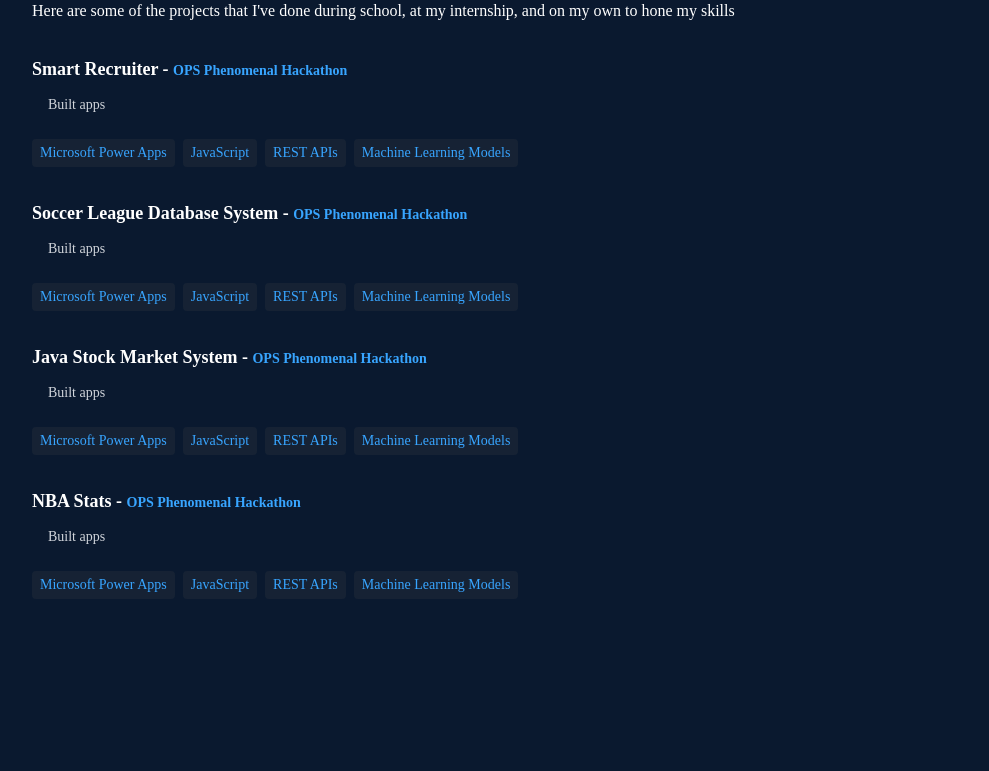
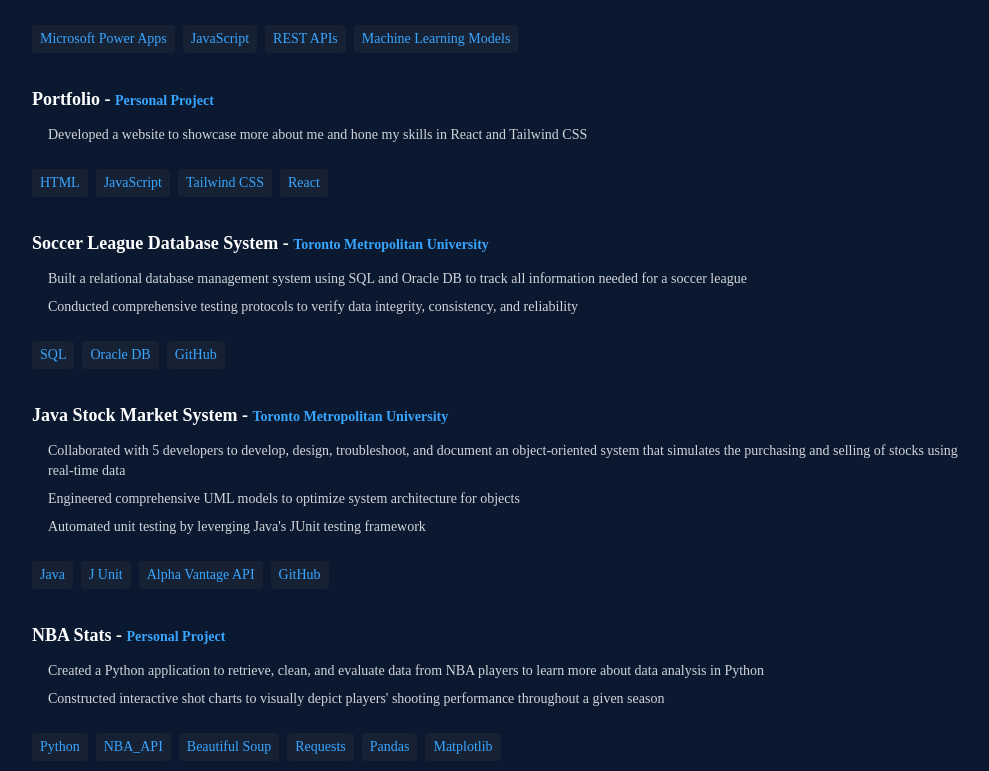
Before and after one commit to mithun-s14/portfolio-react-new, a React (Create React App) app: page / in a window 1280 px wide. Shown: the part 3329-4100 px from the top of the page, without its empty margins (124-1113 px from the left). Built offline with nearby package versions, Linux system fonts and the light colour scheme.

Commit message:
Update Projects.jsx

```diff
--- a/src/components/Projects.jsx
+++ b/src/components/Projects.jsx
@@ -17,7 +17,9 @@
                     Smart Recruiter - <span className='text-sm text-[#38A5FF]'>OPS Phenomenal Hackathon</span>
                   </p>
                   <ol className='text-gray-300 mb-4 text-sm'>
-                    <li className='py-1'>Built apps</li>
+                    <li className='py-1'>Developed an all-in-one recruitment platform securing 2nd place in the OPS Phenomenal Hackathon by leveraging Microsoft's tools to significantly
+                    reduce time spent during the hiring process</li>
+                    <li className='py-1'>Utilized Microsoft's 'Category Classification Model' to detect the likelihood of an application being composed by AI</li>
                   </ol>
                   <div className='flex flex-wrap space-x-2'>
                     <span className='mt-1 rounded bg-[#2f343d53] px-2 py-1 text-sm font-medium text-[#38A5FF]'>Microsoft Power Apps</span>
@@ -34,16 +36,16 @@
 
                 <div className='flex flex-col'>
                   <p className='mb-2 font-semibold text-lg'>
-                    Soccer League Database System - <span className='text-sm text-[#38A5FF]'>OPS Phenomenal Hackathon</span>
+                    Portfolio - <span className='text-sm text-[#38A5FF]'>Personal Project</span>
                   </p>
                   <ol className='text-gray-300 mb-4 text-sm'>
-                    <li className='py-1'>Built apps</li>
+                    <li className='py-1'>Developed a website to showcase more about me and hone my skills in React and Tailwind CSS</li>
                   </ol>
                   <div className='flex flex-wrap space-x-2'>
-                    <span className='mt-1 rounded bg-[#2f343d53] px-2 py-1 text-sm font-medium text-[#38A5FF]'>Microsoft Power Apps</span>
+                    <span className='mt-1 rounded bg-[#2f343d53] px-2 py-1 text-sm font-medium text-[#38A5FF]'>HTML</span>
                     <span className='mt-1 rounded bg-[#2f343d53] px-2 py-1 text-sm font-medium text-[#38A5FF]'>JavaScript</span>
-                    <span className='mt-1 rounded bg-[#2f343d53] px-2 py-1 text-sm font-medium text-[#38A5FF]'>REST APIs</span>
-                    <span className='mt-1 rounded bg-[#2f343d53] px-2 py-1 text-sm font-medium text-[#38A5FF]'>Machine Learning Models</span>
+                    <span className='mt-1 rounded bg-[#2f343d53] px-2 py-1 text-sm font-medium text-[#38A5FF]'>Tailwind CSS</span>
+                    <span className='mt-1 rounded bg-[#2f343d53] px-2 py-1 text-sm font-medium text-[#38A5FF]'>React</span>
                   </div>
                 </div>
               </div>
@@ -54,16 +56,16 @@
 
                 <div className='flex flex-col'>
                   <p className='mb-2 font-semibold text-lg'>
-                    Java Stock Market System - <span className='text-sm text-[#38A5FF]'>OPS Phenomenal Hackathon</span>
+                    Soccer League Database System - <span className='text-sm text-[#38A5FF]'>Toronto Metropolitan University</span>
                   </p>
                   <ol className='text-gray-300 mb-4 text-sm'>
-                    <li className='py-1'>Built apps</li>
+                    <li className='py-1'>Built a relational database management system using SQL and Oracle DB to track all information needed for a soccer league</li>
+                    <li className='py-1'>Conducted comprehensive testing protocols to verify data integrity, consistency, and reliability</li>
                   </ol>
                   <div className='flex flex-wrap space-x-2'>
-                    <span className='mt-1 rounded bg-[#2f343d53] px-2 py-1 text-sm font-medium text-[#38A5FF]'>Microsoft Power Apps</span>
-                    <span className='mt-1 rounded bg-[#2f343d53] px-2 py-1 text-sm font-medium text-[#38A5FF]'>JavaScript</span>
-                    <span className='mt-1 rounded bg-[#2f343d53] px-2 py-1 text-sm font-medium text-[#38A5FF]'>REST APIs</span>
-                    <span className='mt-1 rounded bg-[#2f343d53] px-2 py-1 text-sm font-medium text-[#38A5FF]'>Machine Learning Models</span>
+                    <span className='mt-1 rounded bg-[#2f343d53] px-2 py-1 text-sm font-medium text-[#38A5FF]'>SQL</span>
+                    <span className='mt-1 rounded bg-[#2f343d53] px-2 py-1 text-sm font-medium text-[#38A5FF]'>Oracle DB</span>
+                    <span className='mt-1 rounded bg-[#2f343d53] px-2 py-1 text-sm font-medium text-[#38A5FF]'>GitHub</span>
                   </div>
                 </div>
               </div>
@@ -74,16 +76,42 @@
 
                 <div className='flex flex-col'>
                   <p className='mb-2 font-semibold text-lg'>
-                    NBA Stats - <span className='text-sm text-[#38A5FF]'>OPS Phenomenal Hackathon</span>
+                    Java Stock Market System - <span className='text-sm text-[#38A5FF]'>Toronto Metropolitan University</span>
                   </p>
                   <ol className='text-gray-300 mb-4 text-sm'>
-                    <li className='py-1'>Built apps</li>
+                    <li className='py-1'>Collaborated with 5 developers to develop, design, troubleshoot, and document an object-oriented system that
+                    simulates the purchasing and selling of stocks using real-time data</li>
+                    <li className='py-1'>Engineered comprehensive UML models to optimize system architecture for objects</li>
+                    <li className='py-1'>Automated unit testing by leverging Java's JUnit testing framework</li>
                   </ol>
                   <div className='flex flex-wrap space-x-2'>
-                    <span className='mt-1 rounded bg-[#2f343d53] px-2 py-1 text-sm font-medium text-[#38A5FF]'>Microsoft Power Apps</span>
-                    <span className='mt-1 rounded bg-[#2f343d53] px-2 py-1 text-sm font-medium text-[#38A5FF]'>JavaScript</span>
-                    <span className='mt-1 rounded bg-[#2f343d53] px-2 py-1 text-sm font-medium text-[#38A5FF]'>REST APIs</span>
-                    <span className='mt-1 rounded bg-[#2f343d53] px-2 py-1 text-sm font-medium text-[#38A5FF]'>Machine Learning Models</span>
+                    <span className='mt-1 rounded bg-[#2f343d53] px-2 py-1 text-sm font-medium text-[#38A5FF]'>Java</span>
+                    <span className='mt-1 rounded bg-[#2f343d53] px-2 py-1 text-sm font-medium text-[#38A5FF]'>J Unit</span>
+                    <span className='mt-1 rounded bg-[#2f343d53] px-2 py-1 text-sm font-medium text-[#38A5FF]'>Alpha Vantage API</span>
+                    <span className='mt-1 rounded bg-[#2f343d53] px-2 py-1 text-sm font-medium text-[#38A5FF]'>GitHub</span>
+                  </div>
+                </div>
+              </div>
+            </div>
+
+            <div className='w-full mt-8'>
+              <div className='flex flex-col sm:flex-row justify-between items-start sm:items-center'>
+
+                <div className='flex flex-col'>
+                  <p className='mb-2 font-semibold text-lg'>
+                    NBA Stats - <span className='text-sm text-[#38A5FF]'>Personal Project</span>
+                  </p>
+                  <ol className='text-gray-300 mb-4 text-sm'>
+                    <li className='py-1'>Created a Python application to retrieve, clean, and evaluate data from NBA players to learn more about data analysis in Python</li>
+                    <li className='py-1'>Constructed interactive shot charts to visually depict players' shooting performance throughout a given season</li>
+                  </ol>
+                  <div className='flex flex-wrap space-x-2'>
+                    <span className='mt-1 rounded bg-[#2f343d53] px-2 py-1 text-sm font-medium text-[#38A5FF]'>Python</span>
+                    <span className='mt-1 rounded bg-[#2f343d53] px-2 py-1 text-sm font-medium text-[#38A5FF]'>NBA_API</span>
+                    <span className='mt-1 rounded bg-[#2f343d53] px-2 py-1 text-sm font-medium text-[#38A5FF]'>Beautiful Soup</span>
+                    <span className='mt-1 rounded bg-[#2f343d53] px-2 py-1 text-sm font-medium text-[#38A5FF]'>Requests</span>
+                    <span className='mt-1 rounded bg-[#2f343d53] px-2 py-1 text-sm font-medium text-[#38A5FF]'>Pandas</span>
+                    <span className='mt-1 rounded bg-[#2f343d53] px-2 py-1 text-sm font-medium text-[#38A5FF]'>Matplotlib</span>
                   </div>
                 </div>
               </div>
```
